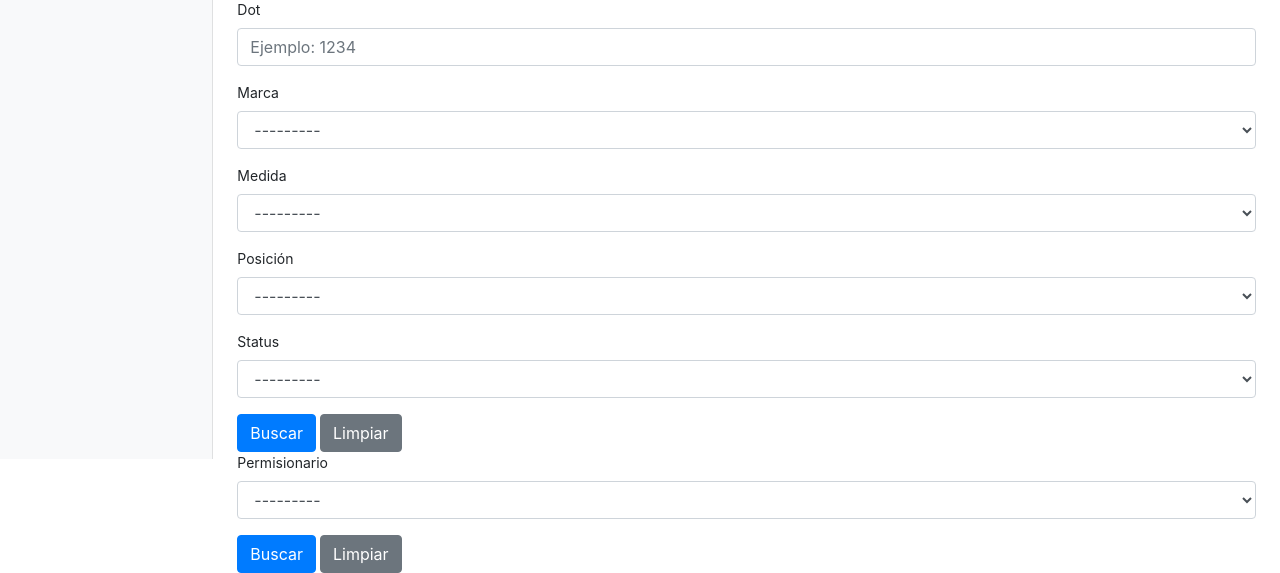
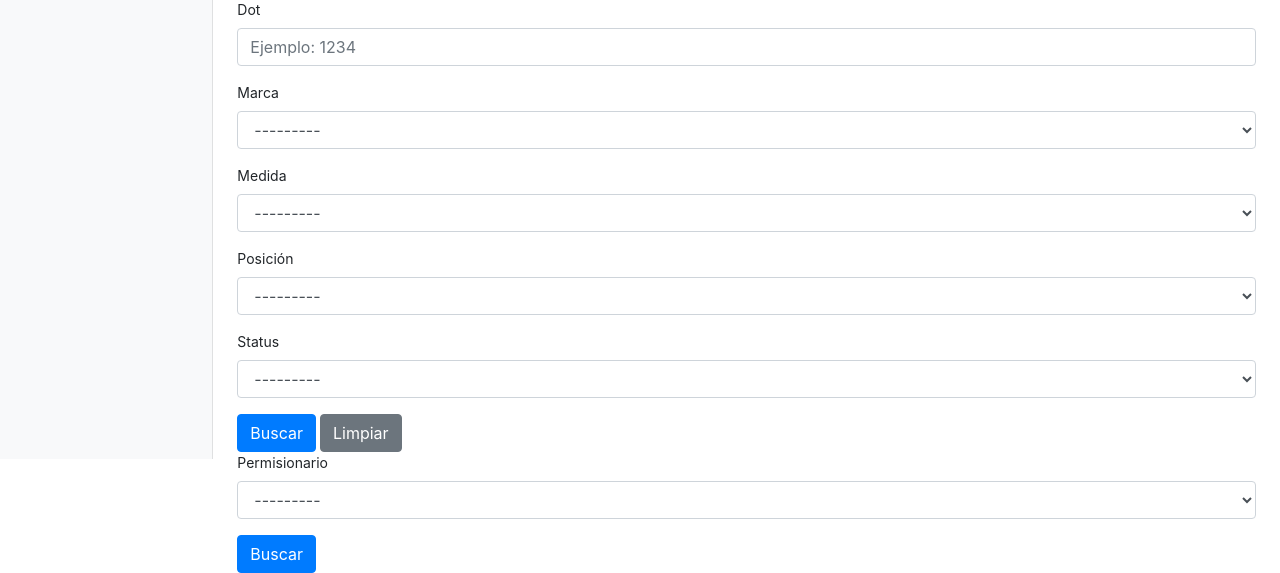
Before and after one commit to ramirovazq/mialmacen, a Django app: page /llantas/salida/1/ in a window 1280 px wide. Shown: the part 341-914 px from the top of the page. Run offline with Django 3.2, Linux system fonts and the light colour scheme; a user stored in the database is signed in; tables that the repository leaves empty hold one stand-in row (values such as "Sample post"); some libraries are stand-ins or nearby versions.

Commit message:
filter permisionaroi

```diff
--- a/almacen/llantas/templates/salida_add.html
+++ b/almacen/llantas/templates/salida_add.html
@@ -122,7 +122,6 @@
       </div>
 
     <input type="submit" value="Buscar" class="btn btn-primary">
-    <input type="button" value="Limpiar" class="btn btn-secondary" id="boton_limpiar">
 </form>
 
 
--- a/almacen/llantas/views.py
+++ b/almacen/llantas/views.py
@@ -185,9 +185,6 @@ def salida_add(request, vale_id):
             form_profile = ProfileSearchForm(request.POST)
 
             if form_profile.is_valid():
-
-                messages.add_message(request, messages.INFO, 'Búsqueda por permisionario')
-
                 profile = form_profile.cleaned_data['profile']
                 movimientos_entrada = Movimiento.entradas()
                 movimientos_entrada_permisionario = movimientos_entrada.filter(permisionario=profile)
```
